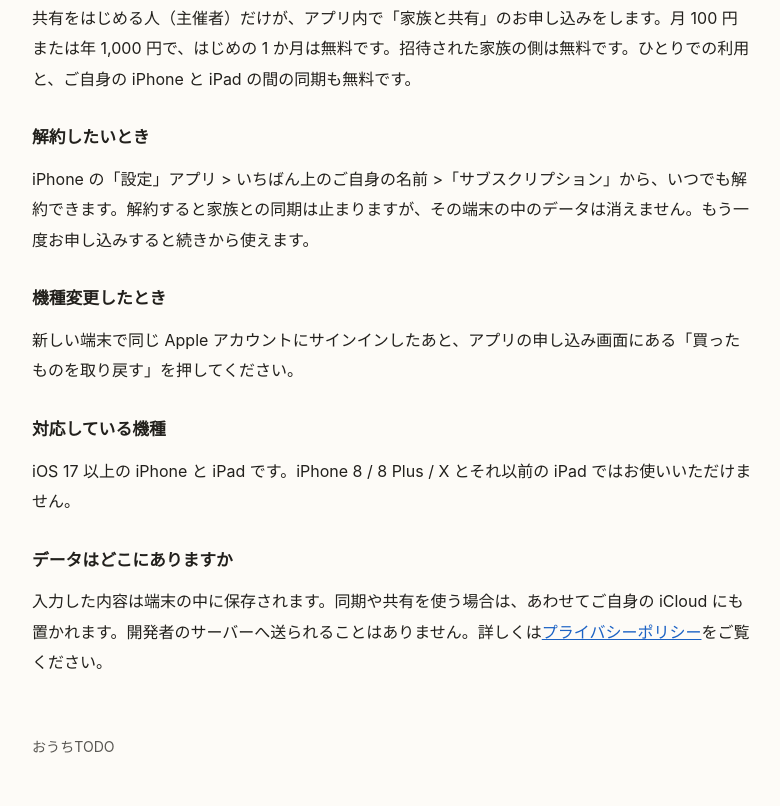
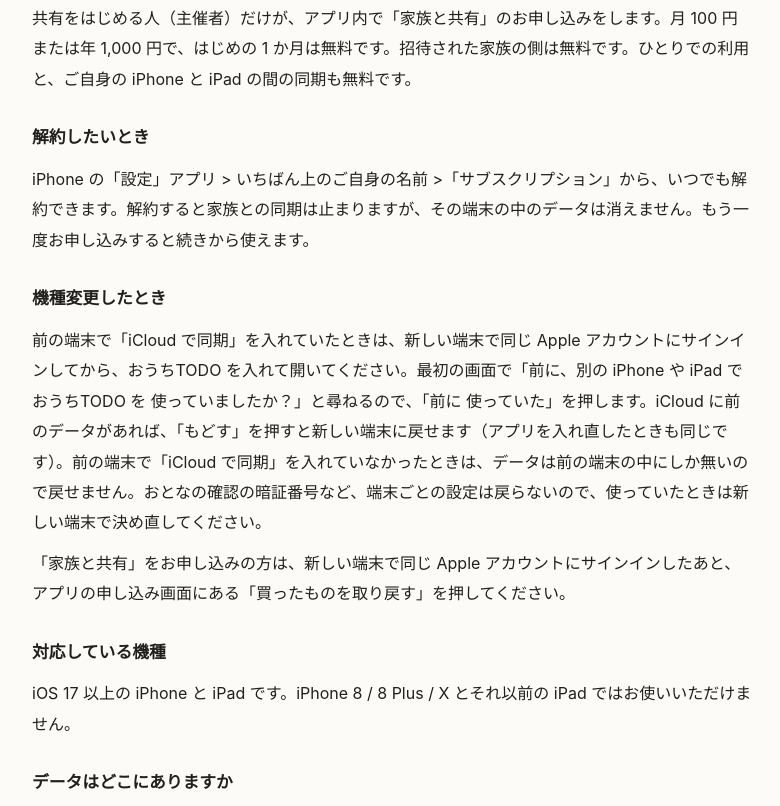
Before and after one commit to tktk6658/ouchitodo-site, a plain HTML site: page support.html in a window 1280 px wide. Shown: the part 467-1273 px from the top of the page, without its empty margins (248-1028 px from the left). Drawn offline with Linux system fonts and the light colour scheme.

Commit message:
サポートページの「機種変更したとき」に、前のデータを戻す手順を足した（ビルド 7 の前）

```diff
--- a/support.html
+++ b/support.html
@@ -67,7 +67,8 @@ footer { margin-top: 56px; font-size: 0.88rem; opacity: 0.75; }
 <p>iPhone の「設定」アプリ &gt; いちばん上のご自身の名前 &gt;「サブスクリプション」から、いつでも解約できます。解約すると家族との同期は止まりますが、その端末の中のデータは消えません。もう一度お申し込みすると続きから使えます。</p>
 
 <h3>機種変更したとき</h3>
-<p>新しい端末で同じ Apple アカウントにサインインしたあと、アプリの申し込み画面にある「買ったものを取り戻す」を押してください。</p>
+<p>前の端末で「iCloud で同期」を入れていたときは、新しい端末で同じ Apple アカウントにサインインしてから、おうちTODO を入れて開いてください。最初の画面で「前に、別の iPhone や iPad で おうちTODO を 使っていましたか？」と尋ねるので、「前に 使っていた」を押します。iCloud に前のデータがあれば、「もどす」を押すと新しい端末に戻せます（アプリを入れ直したときも同じです）。前の端末で「iCloud で同期」を入れていなかったときは、データは前の端末の中にしか無いので戻せません。おとなの確認の暗証番号など、端末ごとの設定は戻らないので、使っていたときは新しい端末で決め直してください。</p>
+<p>「家族と共有」をお申し込みの方は、新しい端末で同じ Apple アカウントにサインインしたあと、アプリの申し込み画面にある「買ったものを取り戻す」を押してください。</p>
 
 <h3>対応している機種</h3>
 <p>iOS 17 以上の iPhone と iPad です。iPhone 8 / 8 Plus / X とそれ以前の iPad ではお使いいただけません。</p>
```
